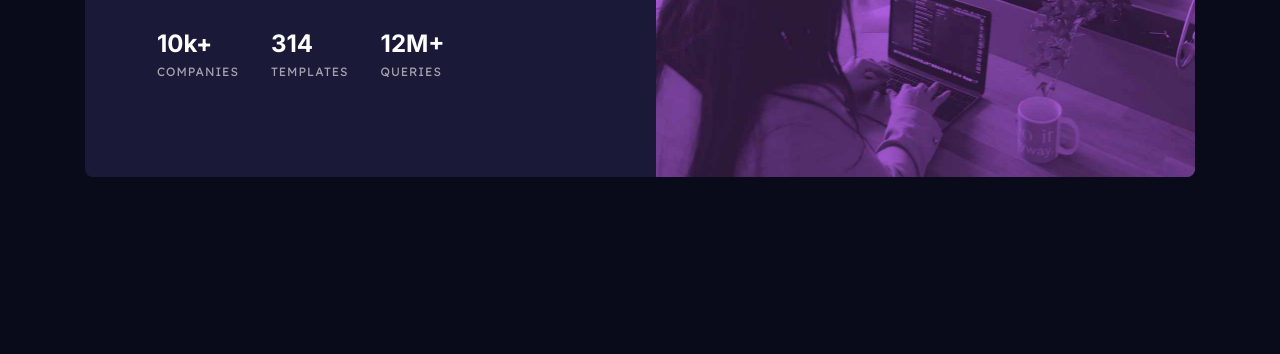
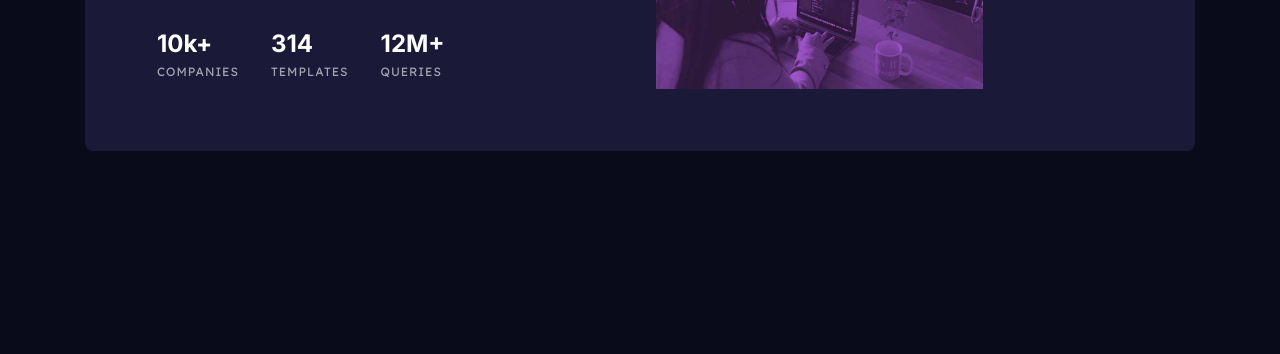
Before and after one commit to medialedger/FEM-stats-card, a plain HTML site: page index.html in a window 1280 px wide. Shown: the part 446-800 px from the top of the page. Drawn offline with Linux system fonts and the light colour scheme.

Commit message:
Explicit image width and aspect ratios

```diff
--- a/index.html
+++ b/index.html
@@ -4,6 +4,7 @@
 	<meta charset="UTF-8">
 	<meta http-equiv="X-UA-Compatible" content="IE=edge">
 	<meta name="viewport" content="width=device-width, initial-scale=1.0">
+	<meta name="description" content="Stats preview card component from Front End Mentor">
 	<link rel="icon" type="image/png" sizes="32x32" href="./images/favicon-32x32.png">
 	<title>Stats preview card component</title>
 	<link rel="stylesheet" href="style.css">
@@ -16,7 +17,7 @@
 	<article>
 		<picture>
 			<source srcset="img/stats-preview-card-desktop.jpg" media="(min-width: 1200px)">
-			<img src="img/stats-preview-card-mobile.jpg" alt="Photo of a group of people working and communicating">
+			<img src="img/stats-preview-card-mobile.jpg" width="327" height="240" alt="Photo of a group of people working and communicating">
 		</picture>
 		<div class="cnt-box">
 			<h2>Get <b>insights</b> that help your business grow.</h2>
--- a/style.css
+++ b/style.css
@@ -43,6 +43,9 @@ article {
 }
 article picture {
 	display: block;
+}
+article img {
+	aspect-ratio: 654/480;
 }
 article .cnt-box {
 	padding: 2em;
@@ -94,6 +97,9 @@ article ul li small {
 		order: 2;
 		width: 48.6%;
 	}
+	article img {
+		aspect-ratio: 1080/892;
+	}
 	article .cnt-box {
 		order: 1;
 		padding: 4.5em;
```
